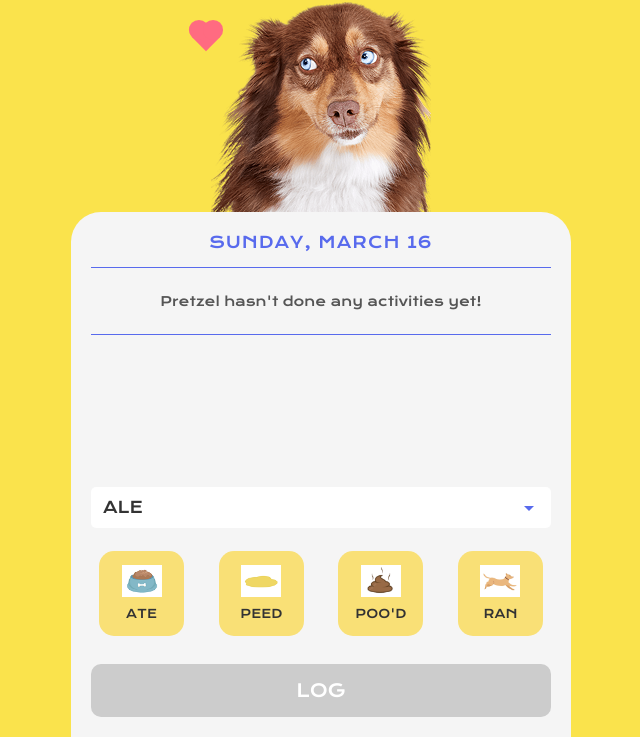
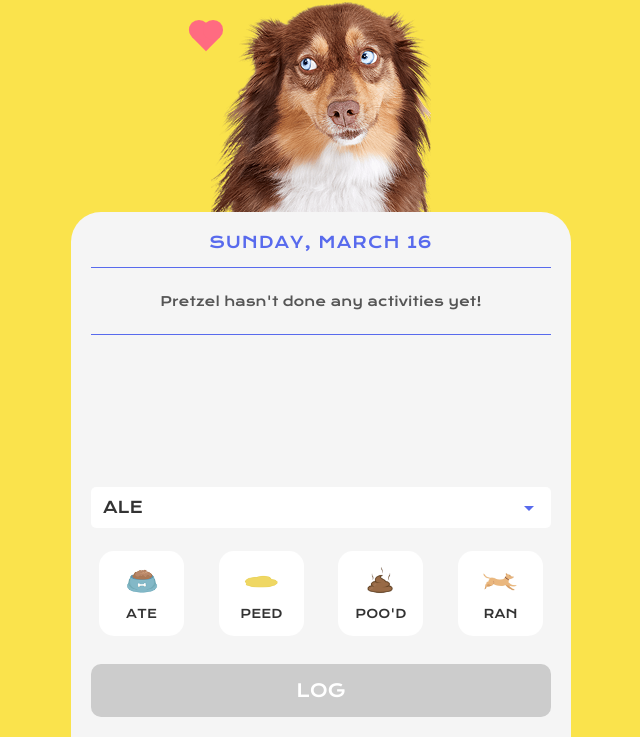
Before and after one commit to korgentine/pretzeldaily, a plain HTML site: page index.html in a window 1280 px wide. Shown: the part 63-800 px from the top of the page, without its empty margins (319-959 px from the left). Drawn offline with nearby package versions, Linux system fonts and the light colour scheme; no server answers.

Commit message:
white button

```diff
--- a/styles.css
+++ b/styles.css
@@ -230,7 +230,6 @@ select {
     background-color: white;
     border-radius: 10px;
     padding: 10px 5px;
-    background-color: #f9e076;
     border-radius: 15px;  /* increased rounded corners */
     width: 85px;         /* increased width */
     height: 85px;        /* increased height */
```
